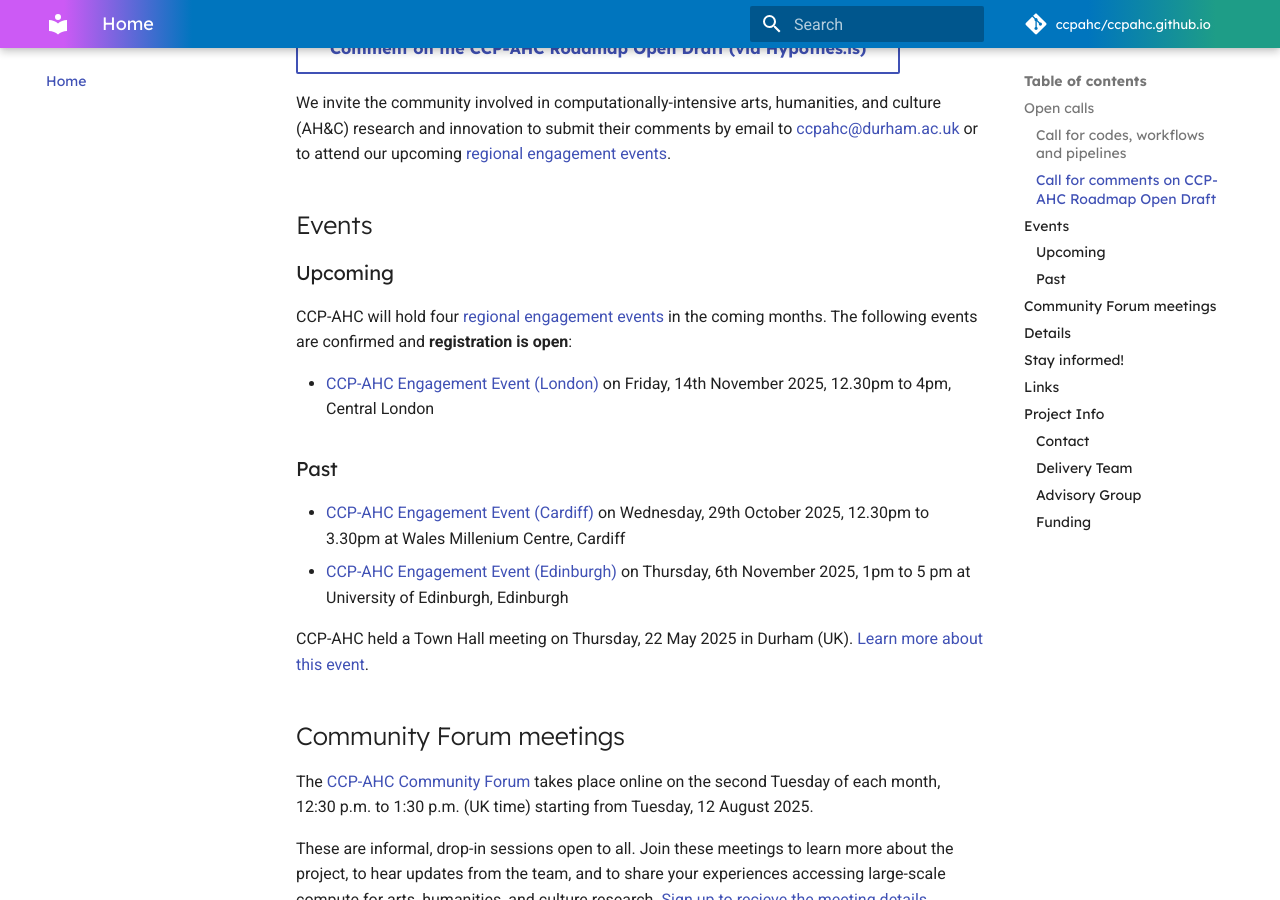
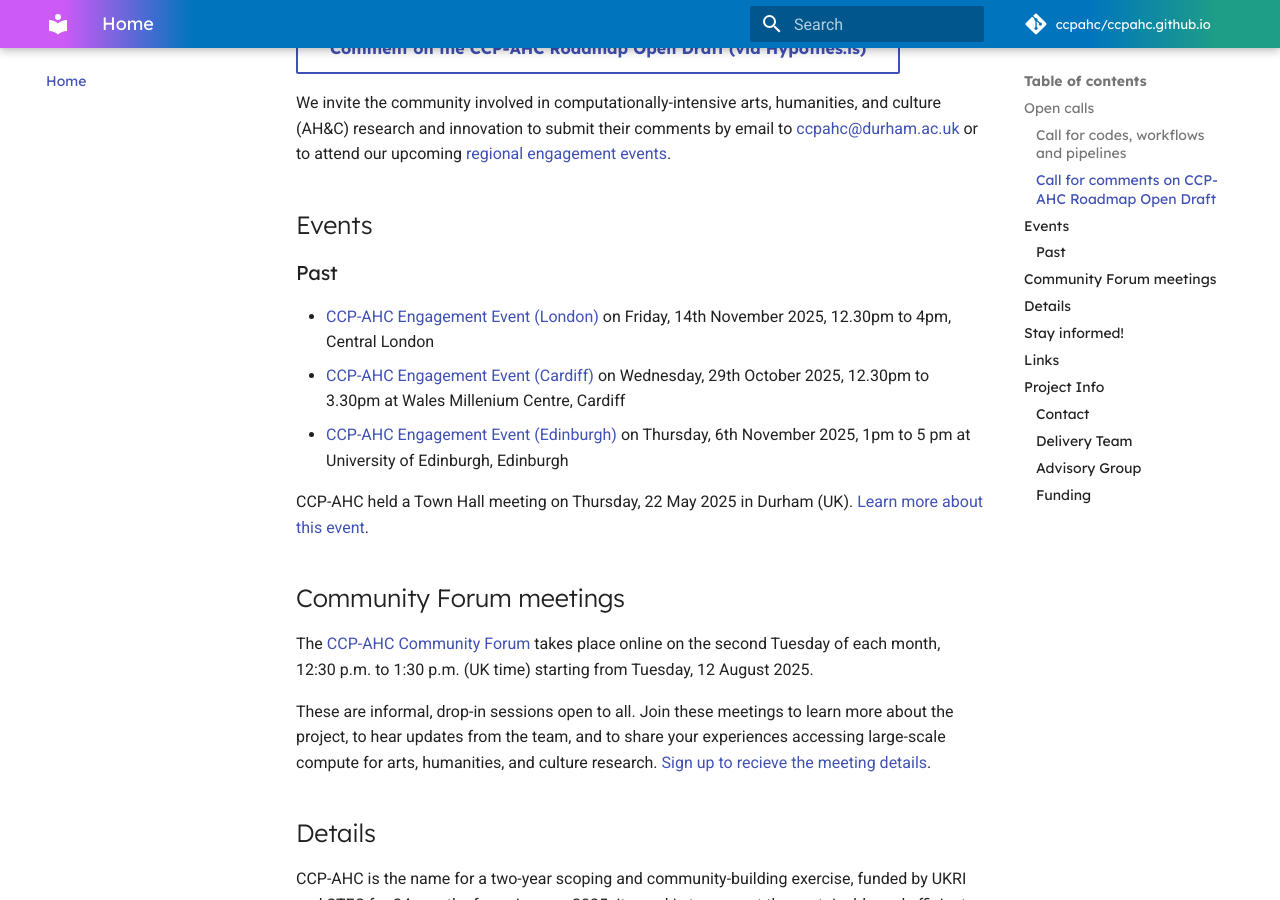
Before and after one commit to ccpahc/ccpahc.github.io, an MkDocs documentation site: the page built from docs/index.md, in a window 1280 px wide and 900 px high, scrolled down 1269 px. Built offline with MkDocs 1.6.1 and Material for MkDocs 9.7.7, drawn with Linux system fonts in a browser that asks for light colours; comment, search, counter and statistics services are not loaded.

Commit message:
Remove upcoming events from index.md
Removed upcoming events section and retained past events.

```diff
--- a/docs/index.md
+++ b/docs/index.md
@@ -24,14 +24,9 @@ We invite the community involved in computationally-intensive arts, humanities,
 
 ## Events
 
-### Upcoming
-
-CCP-AHC will hold four [regional engagement events](./activities/regional-engagement.md) in the coming months. The following events are confirmed and **registration is open**:
+### Past
 
 - [CCP-AHC Engagement Event (London)](./activities/regional-engagement.md#ccp-ahc-regional-workshop-london-friday-14th-november-2025) on Friday, 14th November 2025, 12.30pm to 4pm, Central London
-
-### Past
-
 - [CCP-AHC Engagement Event (Cardiff)](./activities/regional-engagement.md#ccp-ahc-regional-workshop-cardiff-wednesday-29th-october-2025) on Wednesday, 29th October 2025, 12.30pm to 3.30pm at Wales Millenium Centre, Cardiff
 - [CCP-AHC Engagement Event (Edinburgh)](./activities/regional-engagement.md#ccp-ahc-regional-workshop-edinburgh-thursday-6th-november-2025) on Thursday, 6th November 2025, 1pm to 5 pm at University of Edinburgh, Edinburgh
 
```
